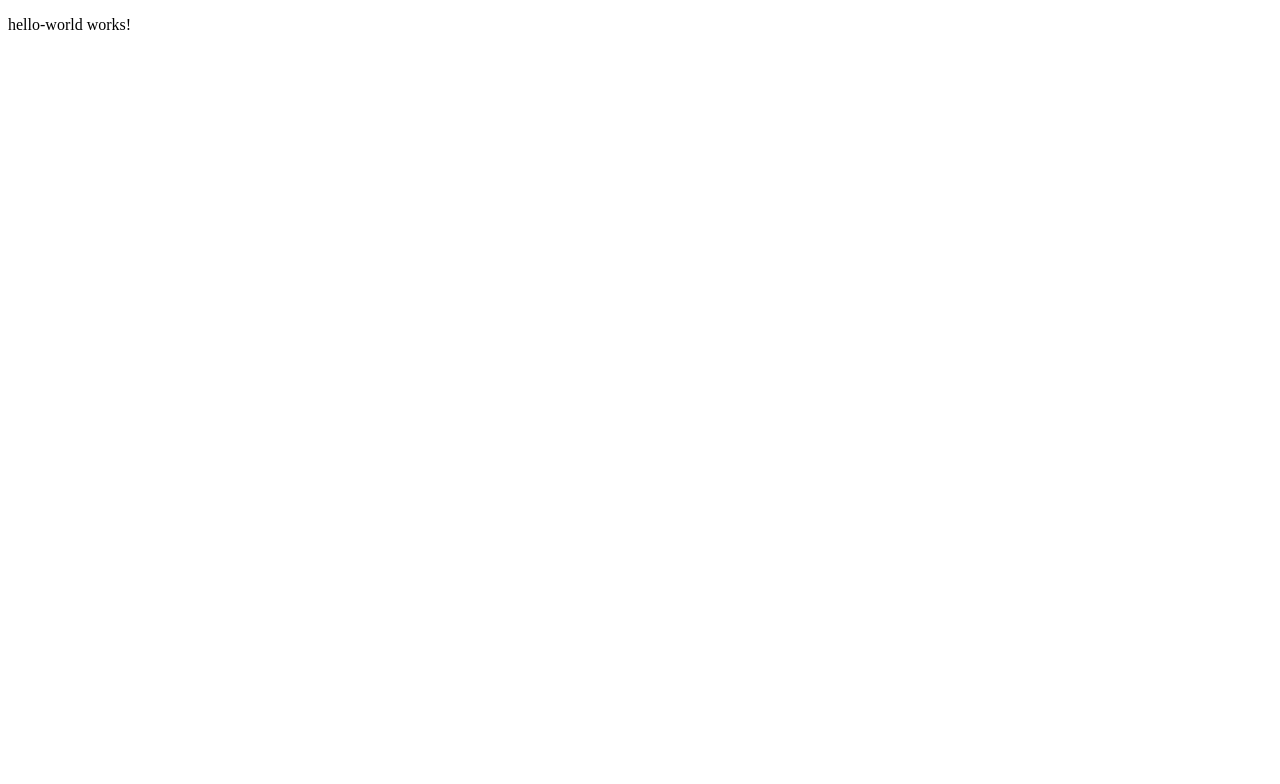
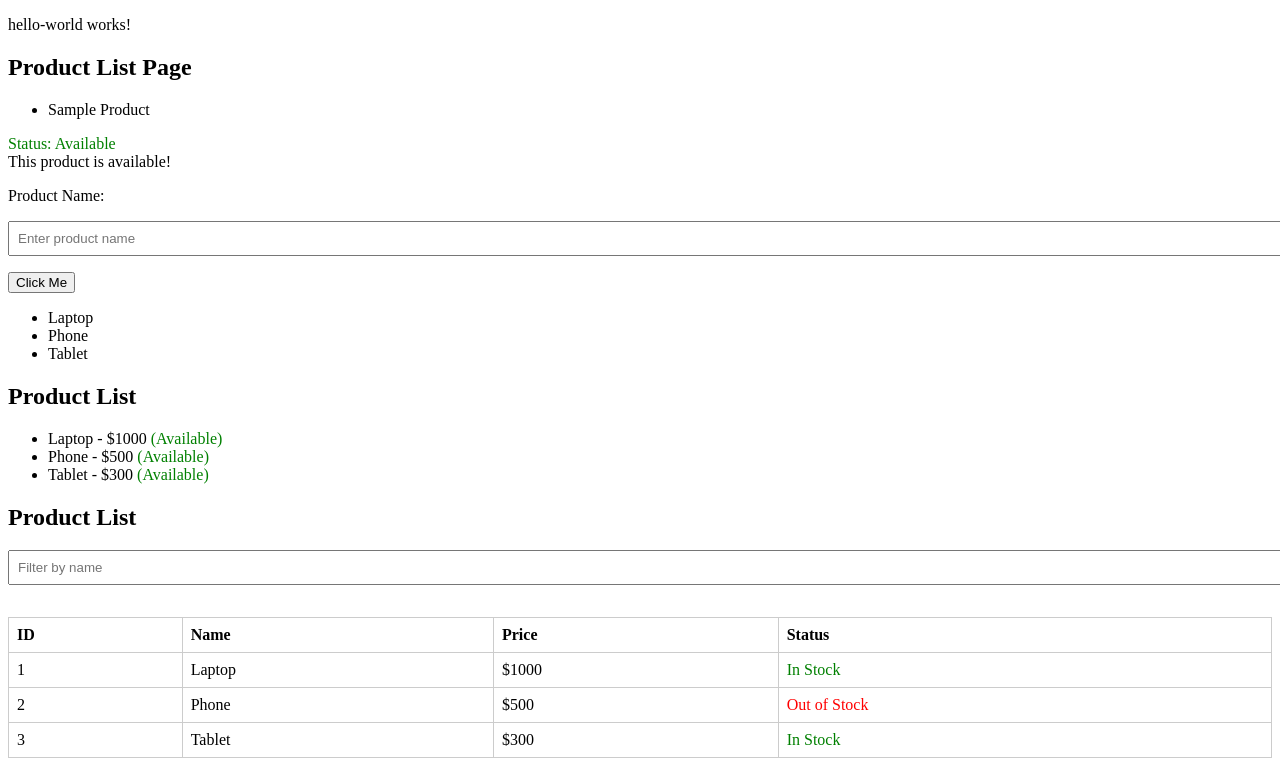
Before and after one commit to vanhoa690/angular-su25, an Angular app: page / in a window 1280 px wide. Shown: the top 784 px of the page. Built offline with nearby package versions, Linux system fonts and the light colour scheme.

Commit message:
demo day 1

```diff
--- a/src/app/app.html
+++ b/src/app/app.html
@@ -1 +1,4 @@
 <app-hello-world></app-hello-world>
+<main>
+  <app-product-list></app-product-list>
+</main>
--- a/src/app/app.ts
+++ b/src/app/app.ts
@@ -1,10 +1,10 @@
 import { Component } from '@angular/core';
-import { RouterOutlet } from '@angular/router';
 import { HelloWorld } from './hello-world/hello-world';
+import { ProductList } from './product-list/product-list';
 
 @Component({
   selector: 'app-root',
-  imports: [RouterOutlet, HelloWorld],
+  imports: [HelloWorld, ProductList],
   templateUrl: './app.html',
   styleUrl: './app.css',
 })
--- /dev/null
+++ b/src/app/product-list/product-list.css
@@ -0,0 +1,23 @@
+.available {
+  color: green;
+}
+.unavailable {
+  color: red;
+}
+
+table {
+  width: 100%;
+  border-collapse: collapse;
+  margin-top: 16px;
+}
+th,
+td {
+  border: 1px solid #ccc;
+  padding: 8px;
+  text-align: left;
+}
+input {
+  padding: 8px;
+  margin-bottom: 16px;
+  width: 100%;
+}
--- /dev/null
+++ b/src/app/product-list/product-list.html
@@ -0,0 +1,57 @@
+<h2>{{ title }}</h2>
+<ul>
+  <li>Sample Product</li>
+</ul>
+<div [ngClass]="{ available: isAvailable, unavailable: !isAvailable }">
+  Status: {{ isAvailable ? "Available" : "Unavailable" }}
+</div>
+<div *ngIf="isAvailable">This product is available!</div>
+
+<p>Product Name: {{ productName }}</p>
+<input [(ngModel)]="productName" placeholder="Enter product name" />
+
+<button (click)="handleClick()">Click Me</button>
+<ul>
+  <li *ngFor="let product of products">{{ product.name }}</li>
+</ul>
+
+<h2>Product List</h2>
+<div *ngIf="products.length > 0; else noProducts">
+  <ul>
+    <li *ngFor="let product of products">
+      {{ product.name }} - ${{ product.price }}
+      <span *ngIf="isAvailable" style="color: green">(Available)</span>
+    </li>
+  </ul>
+</div>
+<ng-template #noProducts>
+  <p>No products available.</p>
+</ng-template>
+
+<h2>Product List</h2>
+<input [(ngModel)]="filterText" placeholder="Filter by name" />
+<div *ngIf="filterProducts().length > 0; else noProducts">
+  <table>
+    <thead>
+      <tr>
+        <th>ID</th>
+        <th>Name</th>
+        <th>Price</th>
+        <th>Status</th>
+      </tr>
+    </thead>
+    <tbody>
+      <tr *ngFor="let product of filterProducts()">
+        <td>{{ product.id }}</td>
+        <td>{{ product.name }}</td>
+        <td>${{ product.price }}</td>
+        <td [ngStyle]="{ color: product.inStock ? 'green' : 'red' }">
+          {{ product.inStock ? "In Stock" : "Out of Stock" }}
+        </td>
+      </tr>
+    </tbody>
+  </table>
+</div>
+<ng-template #noProducts>
+  <p>No products match the filter.</p>
+</ng-template>
--- /dev/null
+++ b/src/app/product-list/product-list.ts
@@ -0,0 +1,30 @@
+import { Component } from '@angular/core';
+import { FormsModule } from '@angular/forms';
+import { CommonModule } from '@angular/common';
+@Component({
+  selector: 'app-product-list',
+  imports: [FormsModule, CommonModule],
+  templateUrl: './product-list.html',
+  styleUrl: './product-list.css',
+})
+export class ProductList {
+  title = 'Product List Page';
+  isAvailable = true;
+  productName = '';
+  products = [
+    { id: 1, name: 'Laptop', price: 1000, inStock: true },
+    { id: 2, name: 'Phone', price: 500, inStock: false },
+    { id: 3, name: 'Tablet', price: 300, inStock: true },
+  ];
+  handleClick() {
+    alert('Button clicked!');
+  }
+
+  filterText = '';
+
+  filterProducts() {
+    return this.products.filter((product) =>
+      product.name.toLowerCase().includes(this.filterText.toLowerCase())
+    );
+  }
+}
```
Also changed, not shown: 1 other file (tests, documents, lock files or other folders).
